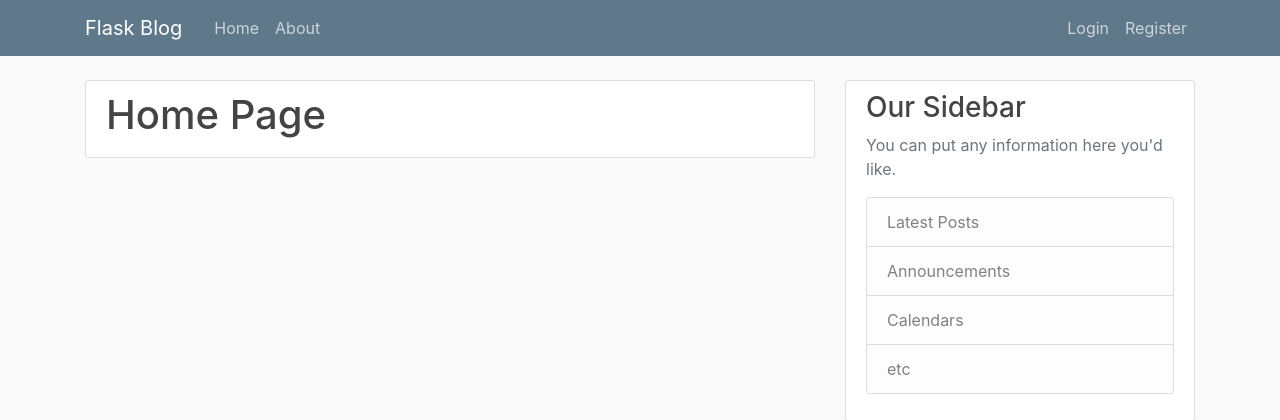
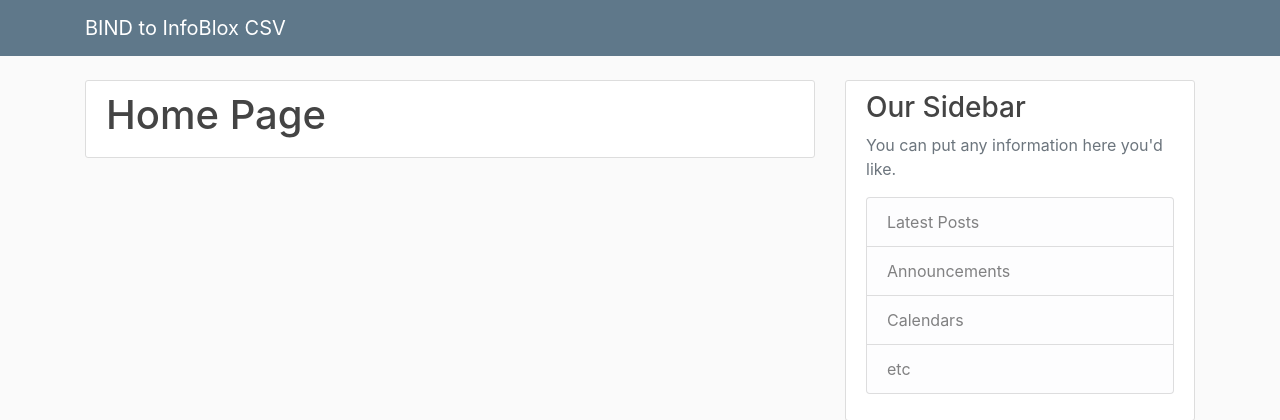
Before and after one commit to bradms98/bind2infoblox, a Flask app: page / in a window 1280 px wide. Shown: the top 420 px of the page. Run offline with Flask 2, Linux system fonts and the light colour scheme; parts of the project's set-up code (start-up, migrations or seed data) failed here and were passed over; some libraries are stand-ins or nearby versions.

Commit message:
cleaning navbar

```diff
--- a/templates/layout.html
+++ b/templates/layout.html
@@ -21,20 +21,24 @@
         <header class="site-header">
             <nav class="navbar navbar-expand-md navbar-dark bg-steel fixed-top">
             <div class="container">
-                <a class="navbar-brand mr-4" href="/">Flask Blog</a>
+                <a class="navbar-brand mr-4" href="/">BIND to InfoBlox CSV</a>
                 <button class="navbar-toggler" type="button" data-toggle="collapse" data-target="#navbarToggle" aria-controls="navbarToggle" aria-expanded="false" aria-label="Toggle navigation">
                 <span class="navbar-toggler-icon"></span>
                 </button>
-                <div class="collapse navbar-collapse" id="navbarToggle">
+                <!--
+                    <div class="collapse navbar-collapse" id="navbarToggle">
                     <div class="navbar-nav mr-auto">
                         <a class="nav-item nav-link" href="/home">Home</a>
                         <a class="nav-item nav-link" href="/about">About</a>
                     </div>
+                -->
                     <!-- Navbar Right Side -->
+                <!--
                     <div class="navbar-nav">
                         <a class="nav-item nav-link" href="/login">Login</a>
                         <a class="nav-item nav-link" href="/register">Register</a>
                     </div>
+                -->
                 </div>
             </div>
             </nav>
```
